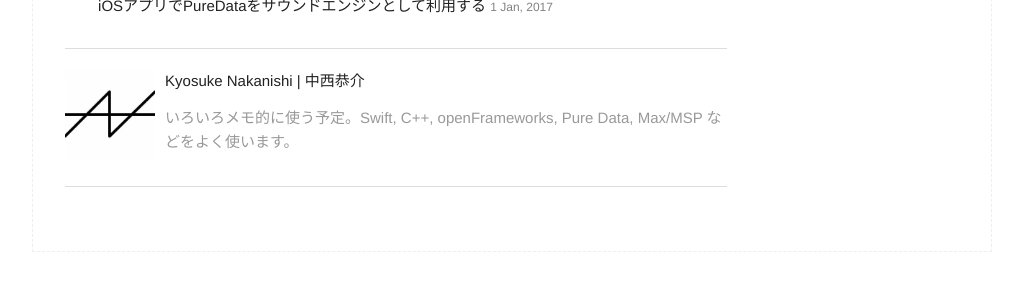
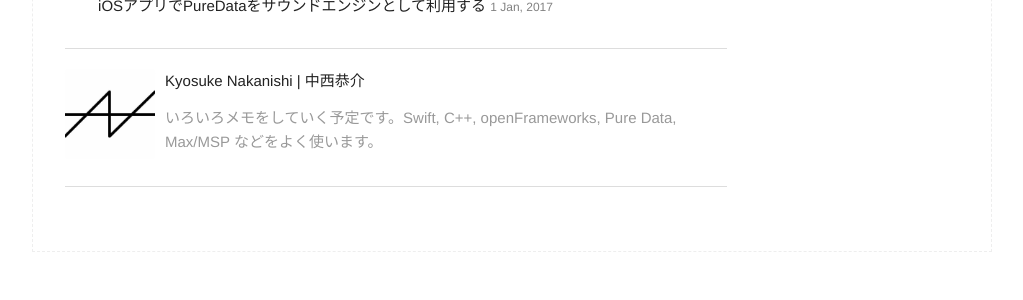
Before and after one commit to NAKANISYNTH/NAKANISYNTH.github.io, a Jekyll site: the page built from archive.html, in a window 1280 px wide. Shown: the part 187-487 px from the top of the page, without its empty margins (128-1151 px from the left). Built offline with Jekyll 4.4.1, drawn with Linux system fonts in a browser that asks for light colours.

Commit message:
no message

```diff
--- a/_includes/author.html
+++ b/_includes/author.html
@@ -3,7 +3,7 @@
   <div class="authorinfo box">
     <p>Kyosuke Nakanishi | 中西恭介</p>
     <p class="bio">
-      いろいろメモ的に使う予定。Swift, C++, openFrameworks, Pure Data, Max/MSP などをよく使います。
+      いろいろメモをしていく予定です。Swift, C++, openFrameworks, Pure Data, Max/MSP などをよく使います。
     </p>
   </div>
 </section>
```
